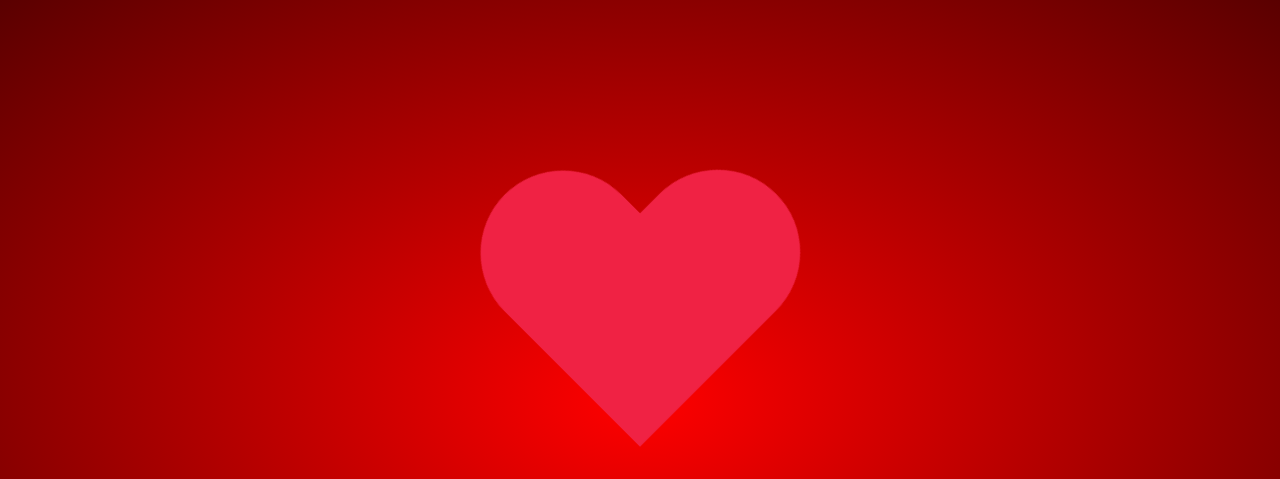
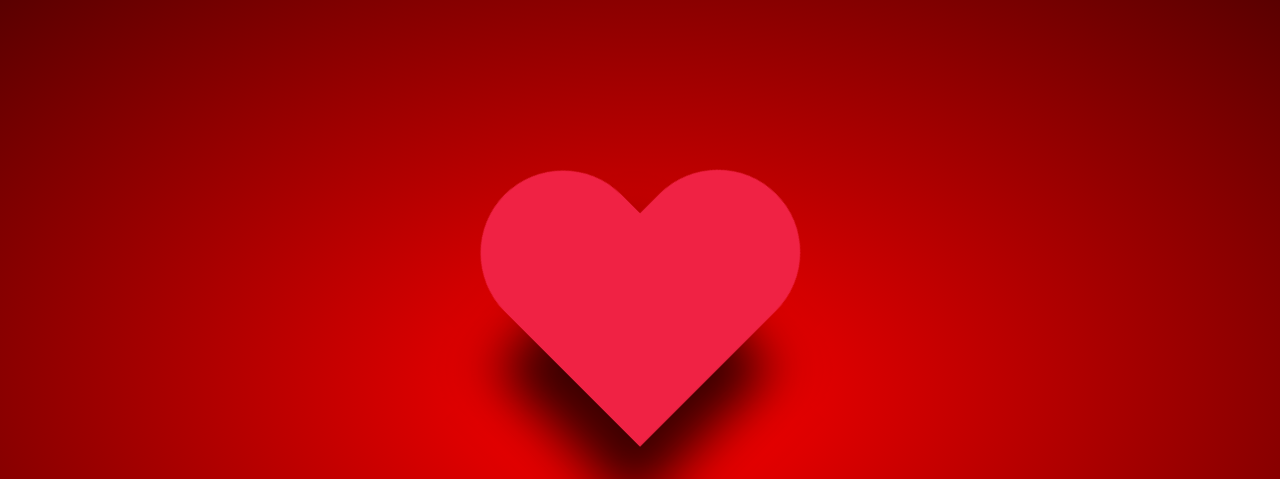
Before and after one commit to MartinTuroci/AndulaHeart, a plain HTML site: page index.html in a window 1280 px wide. Shown: the top 479 px of the page. Drawn offline with nearby package versions, Linux system fonts and the light colour scheme.

Commit message:
feat: shadow

```diff
--- a/app.css
+++ b/app.css
@@ -14,6 +14,9 @@ body {
   width: 150px;
   height: 150px;
   background: rgb(240, 34, 68);
+  -webkit-box-shadow: 21px 29px 43px 15px rgba(0, 0, 0, 0.75);
+  -moz-box-shadow: 21px 29px 43px 15px rgba(0, 0, 0, 0.75);
+  box-shadow: 21px 29px 43px 15px rgba(0, 0, 0, 0.75);
   transform: rotate(45deg);
   -webkit-transform: rotate(45deg);
   -moz-transform: rotate(45deg);
```
